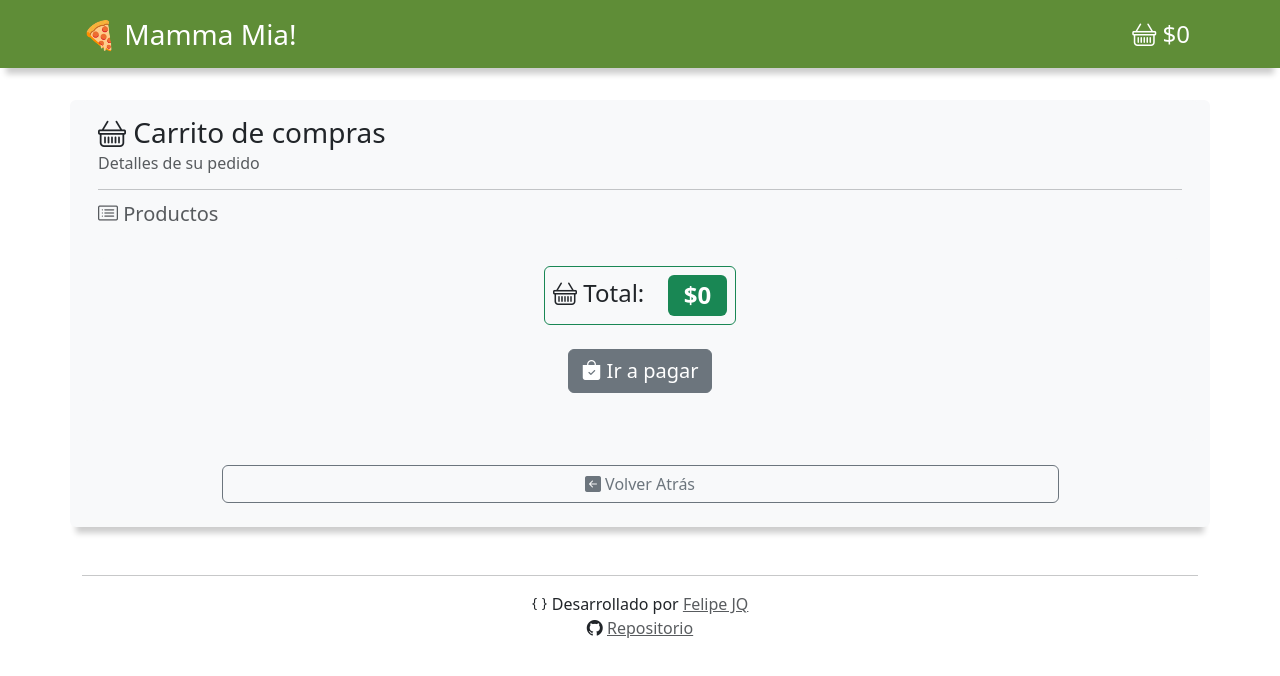
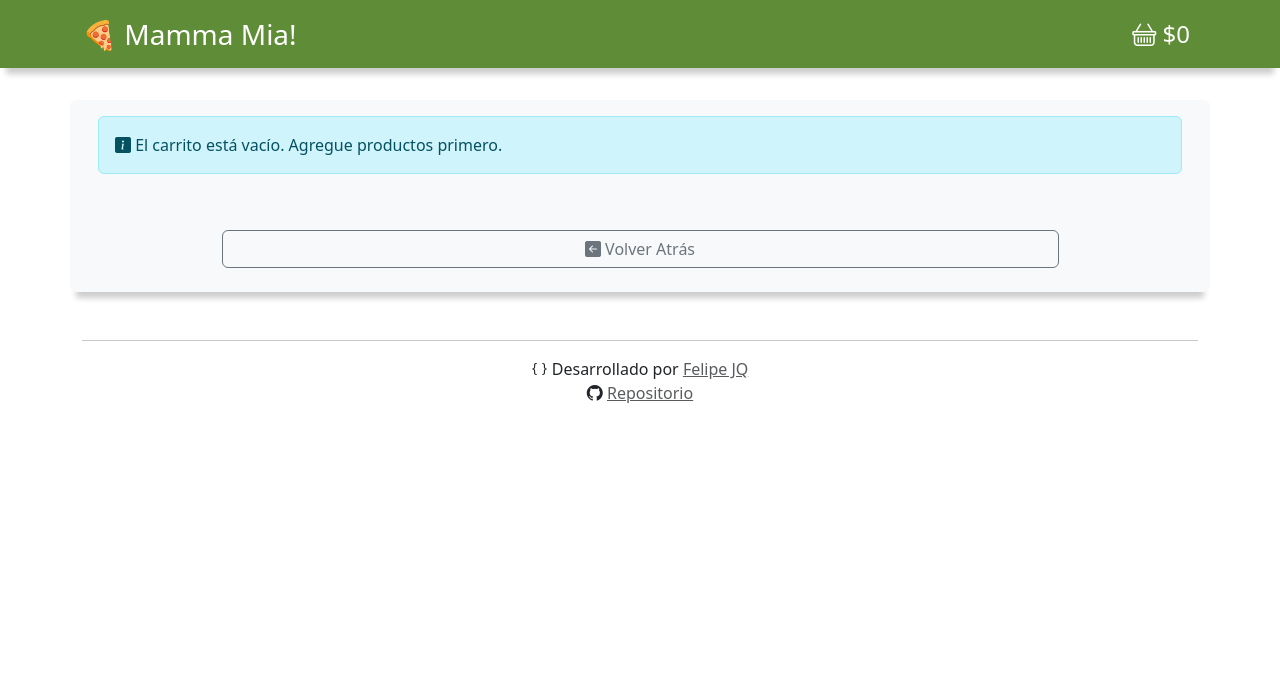
Before and after one commit to felipejoq/mamma-mia-challenge, a React (Vite) app: page /cart in a window 1280 px wide. Shown: the top 676 px of the page. Built offline with nearby package versions, Linux system fonts and the light colour scheme.

Commit message:
Implementación de un reducer para las acciones del carrito, mensajes toast añadidos

```diff
--- a/package.json
+++ b/package.json
@@ -15,7 +15,8 @@
     "react": "^18.2.0",
     "react-bootstrap": "^2.9.1",
     "react-dom": "^18.2.0",
-    "react-router-dom": "^6.19.0"
+    "react-router-dom": "^6.19.0",
+    "sonner": "^1.2.0"
   },
   "devDependencies": {
     "@types/react": "^18.2.37",
--- a/src/MammaMiaApp.jsx
+++ b/src/MammaMiaApp.jsx
@@ -7,6 +7,7 @@ import {Footer} from "./components/Footer.jsx";
 import {GlobalProvider} from "./context/global/GlobalProvider.jsx";
 import {CartProvider} from "./context/cart/CartProvider.jsx";
 import {Cart} from "./views/Cart.jsx";
+import {Toaster} from "sonner";
 
 const MammaMiaApp = () => {
 
@@ -22,6 +23,7 @@ const MammaMiaApp = () => {
             <Route path="/page-not-found" element={<PageNotFound/>}/>
             <Route path="*" element={<PageNotFound/>}/>
           </Routes>
+          <Toaster richColors position="top-center" />
         </CartProvider>
         <Footer/>
       </GlobalProvider>
--- /dev/null
+++ b/src/components/CartDetails.jsx
@@ -0,0 +1,97 @@
+import {Badge, Button, Card, Col, Image, ListGroup, Row} from "react-bootstrap";
+import {clpFormat} from "../helpers/currencyFormatters.js";
+import {ButtonAddPizzaToCart} from "./ButtonAddPizzaToCart.jsx";
+import {useContext} from "react";
+import {CartContext} from "../context/cart/CartContex.js";
+import {toast} from "sonner";
+
+export const CartDetails = () => {
+
+  const {cart, totalCart} = useContext(CartContext);
+
+  return (
+    <>
+      <Card.Title>
+        <h1 className="fs-3">
+          <i className="bi bi-basket"></i> Carrito de compras
+        </h1>
+      </Card.Title>
+      <Card.Subtitle className="mb-2 text-muted">
+        Detalles de su pedido
+      </Card.Subtitle>
+      <hr/>
+      <Card.Subtitle className="mb-2 fs-5 text-muted">
+        <i className="bi bi-card-list"></i> Su pedido es:
+      </Card.Subtitle>
+      <ListGroup>
+        {
+          cart.map(item => (
+            <ListGroup.Item
+              key={item.id}
+              className="d-flex justify-content-between align-items-center"
+            >
+              <Row className="w-100">
+                <Col>
+                  <Row className="d-flex justify-content-between gap-4">
+                    <Col className="d-flex gap-3">
+                      <Image className="img-thumbnail" src={item.img}/>
+                      <div className="text-capitalize">
+                        <div className="item-name fs-4">
+                          <p className="mb-1">
+                            {item.name}
+                            <small
+                              className="fs-14 bg-light text-muted p-1 rounded ms-2 fw-light border text-lowercase"
+                            >
+                              {clpFormat(item.price)} c/u
+                            </small>
+                          </p>
+                        </div>
+                        <div className="item-ingredients d-flex gap-2 flex-wrap">
+                          <Badge bg="secondary">Ingredientes</Badge>
+                          {
+                            item.ingredients.map(ingredient => (
+                              <Badge key={ingredient} bg="success">{ingredient}</Badge>
+                            ))
+                          }
+                        </div>
+                      </div>
+                    </Col>
+                    <Col className="d-flex gap-2 align-items-center justify-content-end">
+                      <div className="fs-4 text-success fw-bold">
+                        {clpFormat(item.price * item.quantity)}
+                      </div>
+                      <div>
+                        <ButtonAddPizzaToCart pizza={item}/>
+                      </div>
+                    </Col>
+                  </Row>
+                </Col>
+              </Row>
+            </ListGroup.Item>
+          ))
+        }
+      </ListGroup>
+      <ListGroup>
+        <ListGroup.Item
+          className="d-flex flex-column justify-content-end align-items-center gap-4 my-4 border-0 bg-light">
+          <div className="d-flex justify-content-center align-items-center gap-4 border border-success p-2 rounded">
+            <div className="fs-4">
+              <i className="bi bi-calculator"></i> Total:
+            </div>
+            <Badge bg="success" className="fs-4">
+              {clpFormat(totalCart)}
+            </Badge>
+          </div>
+          <Button
+            onClick={() => toast.info('Función aun no implementada.')}
+            className="fs-5"
+            variant="secondary"
+          >
+            <i className="bi bi-bag-check-fill"></i> Ir a pagar
+          </Button>
+        </ListGroup.Item>
+      </ListGroup>
+      <hr/>
+    </>
+  );
+};
--- a/src/components/Cover.jsx
+++ b/src/components/Cover.jsx
@@ -10,9 +10,10 @@ export const Cover = () => {
         marginTop: "62px"
       }}
       className="header-cover text-center">
-      <Container fluid className="bg-header-cover p-4 d-flex flex-column justify-content-center container-header">
+      <Container fluid className="bg-header-cover p-4 d-flex flex-column justify-content-center align-items-center container-header text-center">
         <h1 className="text-white">¡La mejor Pizzería!</h1>
         <p className="text-white">Tenemos las mejores pizzas que podrá encontrar!</p>
+        <div className="text-white w-75 border border-light"></div>
       </Container>
     </div>
   );
--- a/src/components/IngredientsList.jsx
+++ b/src/components/IngredientsList.jsx
@@ -4,9 +4,9 @@ export const IngredientsList = ({ingredients}) => {
       <h3 className="fs-5">Ingredientes:</h3>
       {
         ingredients.map(ingredient => (
-          <div className="ps-4 text-capitalize" key={ingredient}>
+          <p className="ps-4 text-capitalize my-0" key={ingredient}>
             🍕 {ingredient}
-          </div>
+          </p>
         ))
       }
     </>
--- a/src/components/Price.jsx
+++ b/src/components/Price.jsx
@@ -6,14 +6,14 @@ export const Price = ({price, size}) => {
   if (size === "lg") {
     return (
       <div className="fs-4 border border-success p-2 text-success rounded text-center">
-        {clpFormat(price)}
+        {clpFormat(price)} <small className="fw-light">c/u</small>
       </div>
     )
   }
 
   return (
     <Badge bg="success">
-      {clpFormat(price)}
+      {clpFormat(price)} <small className="fw-light">c/u</small>
     </Badge>
   );
 };
--- a/src/context/cart/CartProvider.jsx
+++ b/src/context/cart/CartProvider.jsx
@@ -1,32 +1,35 @@
 import {CartContext} from "./CartContex.js";
-import {useState} from "react";
+import {useEffect, useReducer} from "react";
+import {cartReducer} from "../../reducers/cartReducer.js";
+
+const initialState = [];
+
+const init = () => {
+  return JSON.parse(localStorage.getItem("cart")) || [];
+}
 
 export const CartProvider = ({children}) => {
 
-  const [cart, setCart] = useState([]);
+  const [cart, dispatch] = useReducer(cartReducer, initialState, init)
+
+  useEffect(() => {
+    localStorage.setItem('cart', JSON.stringify(cart))
+  }, [cart]);
 
   const addPizzaToCart = (pizza) => {
-    const pizzaExist = cart.find(item => item.id === pizza.id);
-    if(pizzaExist){
-      setCart(cart.map(item => {
-        if (item.id === pizza.id){
-          return {
-            ...item,
-            quantity: pizza.quantity + pizzaExist.quantity
-          }
-        }
-        return item;
-      }))
-    } else {
-      setCart([
-        ...cart,
-        pizza
-      ])
+    const action = {
+      type: "[ITEM] add to cart",
+      payload: pizza
     }
+    dispatch(action);
   }
 
   const removePizzaFromCart = (id) => {
-    setCart(cart.filter(item => item.id !== id))
+    const action = {
+      type: "[ITEM] remove from cart",
+      payload: id
+    }
+    dispatch(action)
   }
 
   const totalCart = () => {
--- /dev/null
+++ b/src/reducers/cartReducer.js
@@ -0,0 +1,26 @@
+export const cartReducer = (initialState = [], action) => {
+  switch (action.type) {
+    case '[ITEM] add to cart':
+      const pizzaExist = initialState.find(item => item.id === action.payload.id);
+      if (pizzaExist) {
+        return initialState.map(item => {
+          if (item.id === pizzaExist.id) {
+            return {
+              ...item,
+              quantity: item.quantity + action.payload.quantity
+            }
+          }
+          return item;
+        })
+      } else {
+        return [
+          ...initialState,
+          action.payload
+        ]
+      }
+    case '[ITEM] remove from cart':
+      return initialState.filter(item => item.id !== action.payload)
+    default:
+      return initialState;
+  }
+};
--- a/src/views/Cart.jsx
+++ b/src/views/Cart.jsx
@@ -1,13 +1,16 @@
-import {Badge, Button, Card, Col, Container, Image, ListGroup, ListGroupItem, Row} from "react-bootstrap";
-import {useContext} from "react";
+import {Alert, Badge, Button, Card, Col, Container, Image, ListGroup, ListGroupItem, Row} from "react-bootstrap";
+import {useContext, useEffect} from "react";
 import {CartContext} from "../context/cart/CartContex.js";
 import {PrevButton} from "../components/PrevButton.jsx";
 import {ButtonAddPizzaToCart} from "../components/ButtonAddPizzaToCart.jsx";
 import {clpFormat} from "../helpers/currencyFormatters.js";
+import {useNavigate} from "react-router-dom";
+import {toast} from "sonner";
+import {CartDetails} from "../components/CartDetails.jsx";
 
 export const Cart = () => {
 
-  const {cart, totalCart} = useContext(CartContext);
+  const {cart} = useContext(CartContext);
 
   return (
     <Container className="margin-top-navbar bg-light rounded shadow-simple">
@@ -15,74 +18,15 @@ export const Cart = () => {
         <Col>
           <Card className="border-0 bg-light">
             <Card.Body>
-              <Card.Title>
-                <h1 className="fs-3">
-                  <i className="bi bi-basket"></i> Carrito de compras
-                </h1>
-              </Card.Title>
-              <Card.Subtitle className="mb-2 text-muted">
-                Detalles de su pedido
-              </Card.Subtitle>
-              <hr/>
-              <Card.Subtitle className="mb-2 fs-5 text-muted">
-                <i className="bi bi-card-list"></i> Productos
-              </Card.Subtitle>
-              <ListGroup>
-                {
-                  cart.map(item => (
-                    <ListGroup.Item
-                      key={item.id}
-                      className="d-flex justify-content-between align-items-center"
-                    >
-                      <Row className="w-100">
-                        <Col>
-                          <Row className="d-flex justify-content-between">
-                            <Col className="d-flex justify-content-between gap-2">
-                              <Image className="img-thumbnail" src={item.img}/>
-                              <div className="text-capitalize">
-                                <div className="item-name fs-4">
-                                  {item.name}
-                                </div>
-                                <div className="item-ingredients d-flex gap-2">
-                                  <Badge bg="secondary">Ingredientes</Badge>
-                                  {
-                                    item.ingredients.map(ingredient => (
-                                      <Badge key={ingredient} bg="success">{ingredient}</Badge>
-                                    ))
-                                  }
-                                </div>
-                              </div>
-                            </Col>
-                            <Col className="d-flex gap-2 align-items-center justify-content-end">
-                              <div className="fs-4">
-                                {clpFormat(item.price * item.quantity)}
-                              </div>
-                              <div>
-                                <ButtonAddPizzaToCart pizza={item}/>
-                              </div>
-                            </Col>
-                          </Row>
-                        </Col>
-                      </Row>
-                    </ListGroup.Item>
-                  ))
-                }
-              </ListGroup>
-              <ListGroup>
-                <ListGroup.Item className="d-flex flex-column justify-content-end align-items-center gap-4 my-4 border-0 bg-light">
-                  <div className="d-flex justify-content-center gap-4 border border-success p-2 rounded">
-                    <div className="fs-4">
-                      <i className="bi bi-basket"></i> Total:
-                    </div>
-                    <Badge bg="success" className="fs-4">
-                      {clpFormat(totalCart)}
-                    </Badge>
-                  </div>
-                  <Button className="fs-5" variant="secondary">
-                    <i className="bi bi-bag-check-fill"></i> Ir a pagar
-                  </Button>
-                </ListGroup.Item>
-              </ListGroup>
+              {
+                cart.length === 0
+                  ? (
+                    <Alert variant="info">
+                      <i className="bi bi-info-square-fill"></i> El carrito está vacío. Agregue productos primero.
+                    </Alert>
+                  )
+                  : <CartDetails/>
+              }
             </Card.Body>
           </Card>
         </Col>
```
Also changed, not shown: src/components/ButtonAddPizzaToCart.jsx (+5 -2 lines), src/index.css (+8 -0 lines), 1 other file (tests, documents, lock files or other folders).
